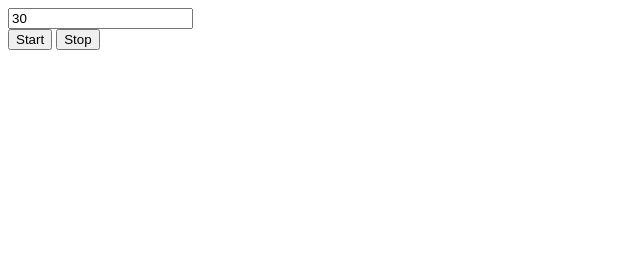
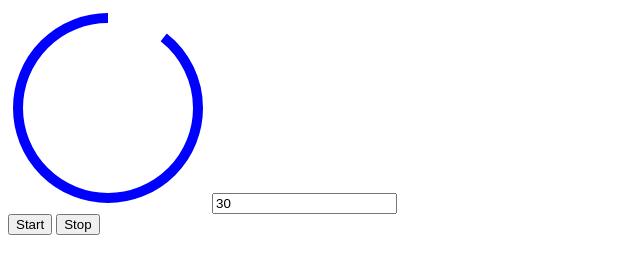
Before and after one commit to ComputerScienceWarrior/timer, a plain HTML site: page index.html in a window 1280 px wide. Shown: the whole page, without its empty margins (0-640 px from the left). Drawn offline with Linux system fonts and the light colour scheme.

Commit message:
Add in an svg of a circle. Define it's circle properties.

```diff
--- a/index.html
+++ b/index.html
@@ -9,6 +9,11 @@
 <body>
     <div id="container">
         <div id="timer-div">
+            <svg width="200" height="200">
+                <!-- rotated -90deg counter clockwise around center point of (-90 100, 100) -->
+                <circle r="90" cx="100" cy="100" fill="transparent" stroke="blue" stroke-width="10"
+                    stroke-dasharray="565" stroke-dashoffset="-60" transform="rotate(-90 100 100)" />
+            </svg>
             <input id="duration" value=30 /><br>
             <button id="start">Start</button>
             <button id="stop">Stop</button>
```
